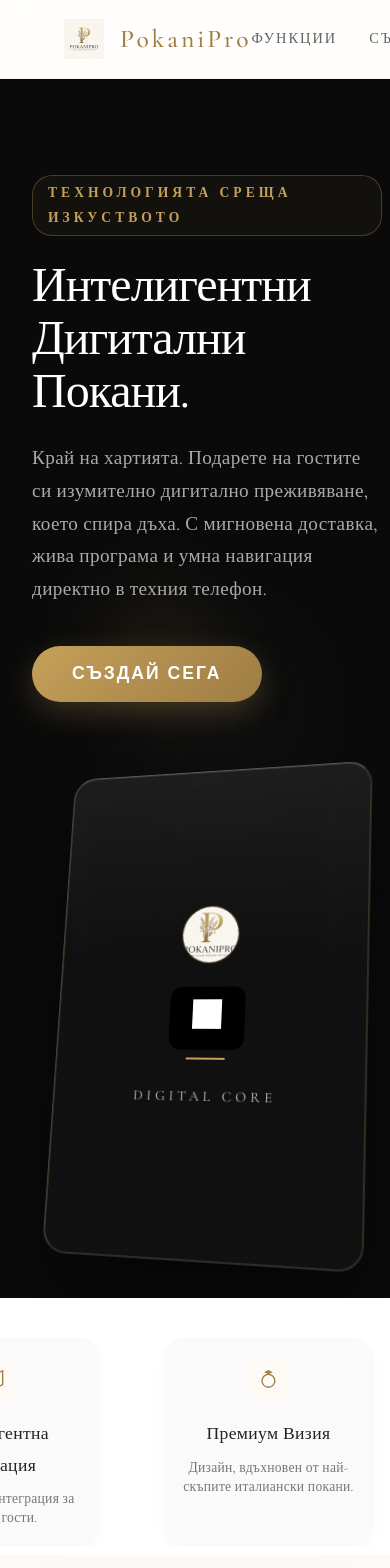
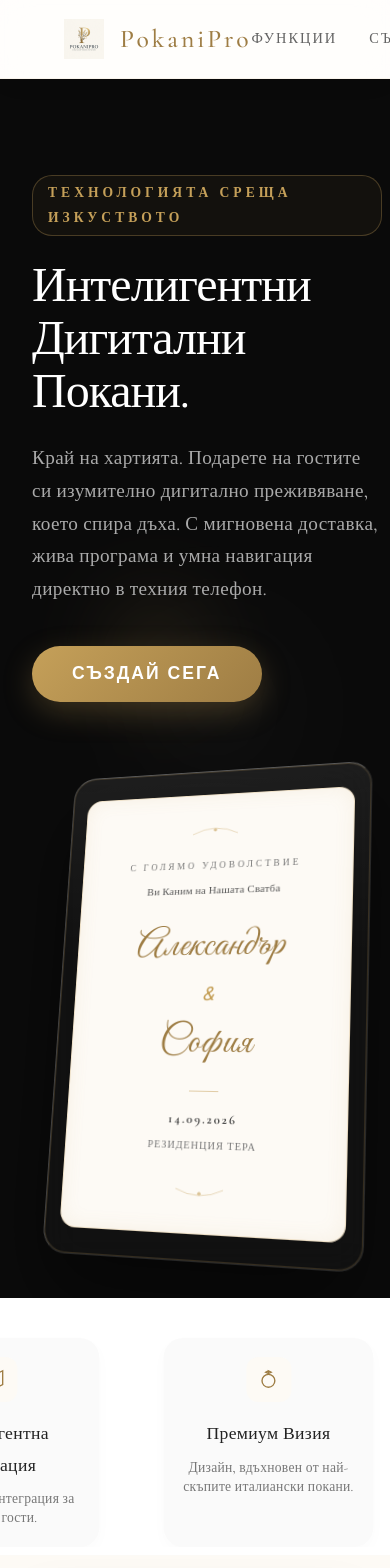
Before and after one commit to davidabg91/wedding, a React (Vite) app: page / in a window 390 px wide. Shown: the top 1568 px of the page. Built offline with nearby package versions, Linux system fonts and the light colour scheme.

Commit message:
Feat: Redesign Hero tablet with luxury invitation mockup

```diff
--- a/src/CreatorForm.jsx
+++ b/src/CreatorForm.jsx
@@ -472,14 +472,48 @@
             }}>
               {/* Card Inner Reflections */}
               <div style={{ position: 'absolute', top: 0, left: 0, right: 0, height: '40%', background: 'linear-gradient(to bottom, rgba(255,255,255,0.05), transparent)', pointerEvents: 'none' }}></div>
-              <div style={{ width: '60px', height: '60px', borderRadius: '50%', background: 'rgba(197,160,89,0.1)', display: 'flex', alignItems: 'center', justifyContent: 'center', marginBottom: '1.5rem', border: '1px solid rgba(197,160,89,0.3)', overflow: 'hidden' }}>
-                <img src={logo} alt="PokaniPro Symbol" style={{ height: '80px', objectFit: 'contain', objectPosition: 'top' }} />
+              {/* Luxury Invitation Mockup */}
+              <div style={{
+                position: 'absolute',
+                top: '5%',
+                left: '5%',
+                right: '5%',
+                bottom: '5%',
+                background: '#fdfaf5', // Ivory paper
+                borderRadius: '16px',
+                padding: '2rem 1.5rem',
+                display: 'flex',
+                flexDirection: 'column',
+                alignItems: 'center',
+                justifyContent: 'center',
+                boxShadow: 'inset 0 0 20px rgba(197,160,89,0.1)',
+                border: '1px solid rgba(197,160,89,0.3)',
+                overflow: 'hidden'
+              }}>
+                {/* Subtle ornament top */}
+                <svg width="60" height="20" viewBox="0 0 100 30" fill="none" style={{ marginBottom: '1rem', opacity: 0.6 }}>
+                  <path d="M10 15 Q50 -5 90 15" stroke="var(--accent-gold)" strokeWidth="1" fill="none" />
+                  <circle cx="50" cy="8" r="3" fill="var(--accent-gold)" />
+                </svg>
+
+                <p className="serif" style={{ fontSize: '0.6rem', letterSpacing: '3px', color: '#777', textTransform: 'uppercase', marginBottom: '0.5rem' }}>С Голямо Удоволствие</p>
+                <p className="serif" style={{ fontSize: '0.7rem', color: '#555', marginBottom: '1.5rem' }}>Ви Каним на Нашата Сватба</p>
+
+                <h3 style={{ fontFamily: '"Great Vibes", cursive, serif', fontSize: '2.5rem', color: 'var(--accent-gold-dark)', margin: '0 0 0.5rem 0', fontWeight: 'normal', lineHeight: '1.2' }}>Александър</h3>
+                <span style={{ fontSize: '1.2rem', color: 'var(--accent-gold)', marginBottom: '0.5rem', fontStyle: 'italic' }}>&</span>
+                <h3 style={{ fontFamily: '"Great Vibes", cursive, serif', fontSize: '2.5rem', color: 'var(--accent-gold-dark)', margin: '0 0 1.5rem 0', fontWeight: 'normal', lineHeight: '1.2' }}>София</h3>
+
+                <div style={{ width: '30px', height: '1px', background: 'var(--accent-gold)', marginBottom: '1rem', opacity: 0.5 }}></div>
+
+                <p className="serif" style={{ fontSize: '0.8rem', letterSpacing: '2px', color: '#444', fontWeight: 'bold', marginBottom: '0.3rem' }}>14.09.2026</p>
+                <p className="serif" style={{ fontSize: '0.65rem', color: '#777', textTransform: 'uppercase', letterSpacing: '1px' }}>Резиденция Тера</p>
+
+                {/* Subtle ornament bottom */}
+                <svg width="60" height="20" viewBox="0 0 100 30" fill="none" style={{ marginTop: 'auto', opacity: 0.6 }}>
+                  <path d="M10 15 Q50 35 90 15" stroke="var(--accent-gold)" strokeWidth="1" fill="none" />
+                  <circle cx="50" cy="22" r="3" fill="var(--accent-gold)" />
+                </svg>
               </div>
-              <div style={{ background: '#000', padding: '0.8rem 1.5rem', borderRadius: '12px', marginBottom: '0.5rem' }}>
-                <img src={logo} alt="PokaniPro Logo" style={{ height: '30px', filter: 'brightness(0) invert(1)' }} />
-              </div>
-              <div style={{ width: '40px', height: '2px', background: 'var(--accent-gold)', marginBottom: '1.5rem' }}></div>
-              <p className="serif" style={{ color: '#aaa', fontSize: '0.9rem', letterSpacing: '4px', textTransform: 'uppercase' }}>Digital Core</p>
             </div>
           </div>
 
@@ -895,7 +929,7 @@
       {/* Footer Branding */}
       <footer id="support" style={{ padding: '4rem 0', textAlign: 'center', borderTop: '1px solid rgba(197, 160, 89, 0.1)', background: '#fdfaf5' }}>
         <div style={{ height: '40px', overflow: 'hidden', display: 'inline-flex', alignItems: 'flex-start', justifyContent: 'center' }}>
-          <img src={logo} alt="PokaniPro Symbol" style={{ height: '70px', objectFit: 'contain', objectPosition: 'top', opacity: 0.5 }} />
+          <img src={logo} alt="PokaniPro Symbol" style={{ height: '70px', objectFit: 'contain', objectPosition: 'top', opacity: 0.5, mixBlendMode: 'multiply' }} />
         </div>
         <p className="serif" style={{ fontSize: '0.8rem', letterSpacing: '4px', color: 'var(--accent-gold-dark)', marginTop: '1rem', opacity: 0.6 }}>POKANIPRO • © 2026 • ПОДДРЪЖКА: support@pokani.pro</p>
       </footer>
```
